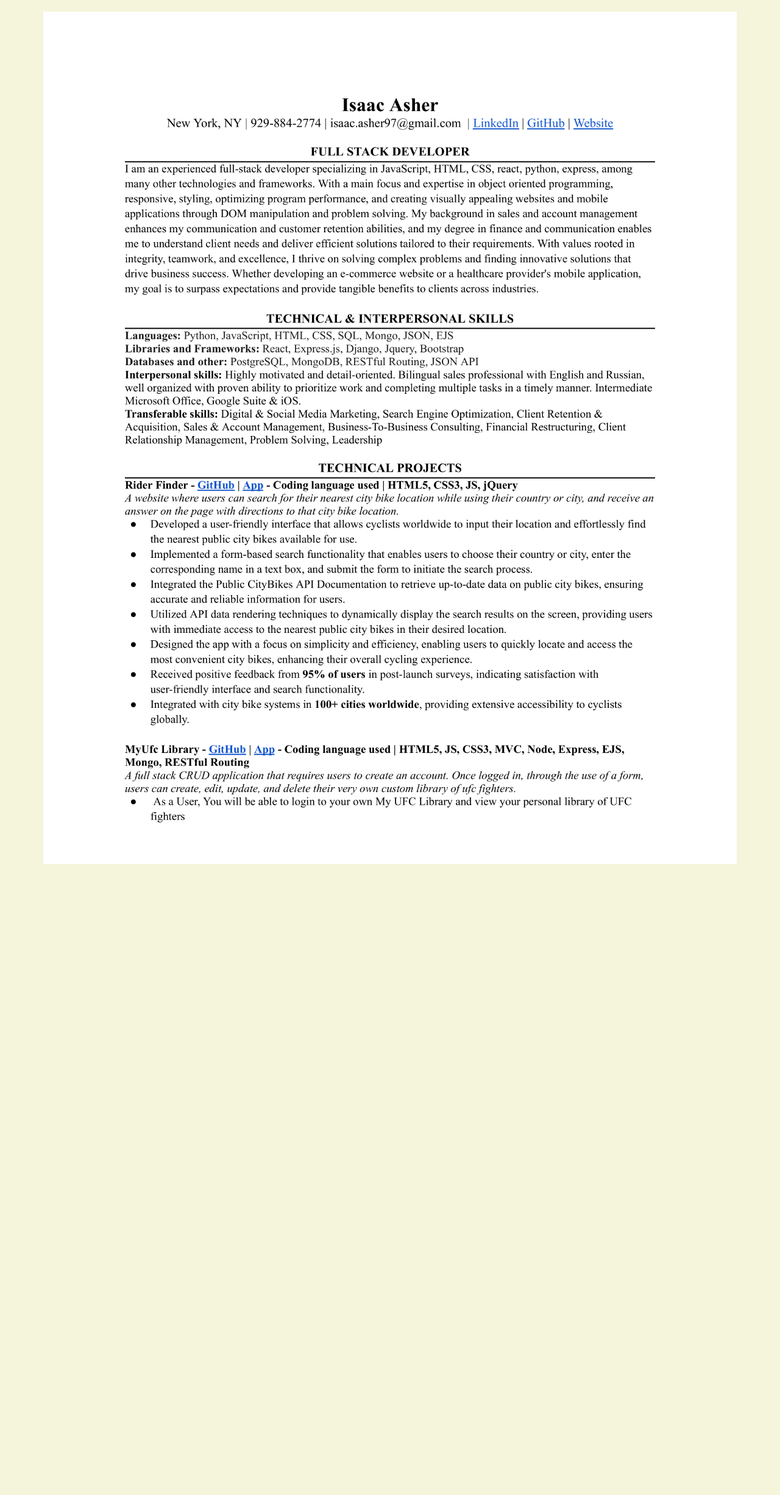
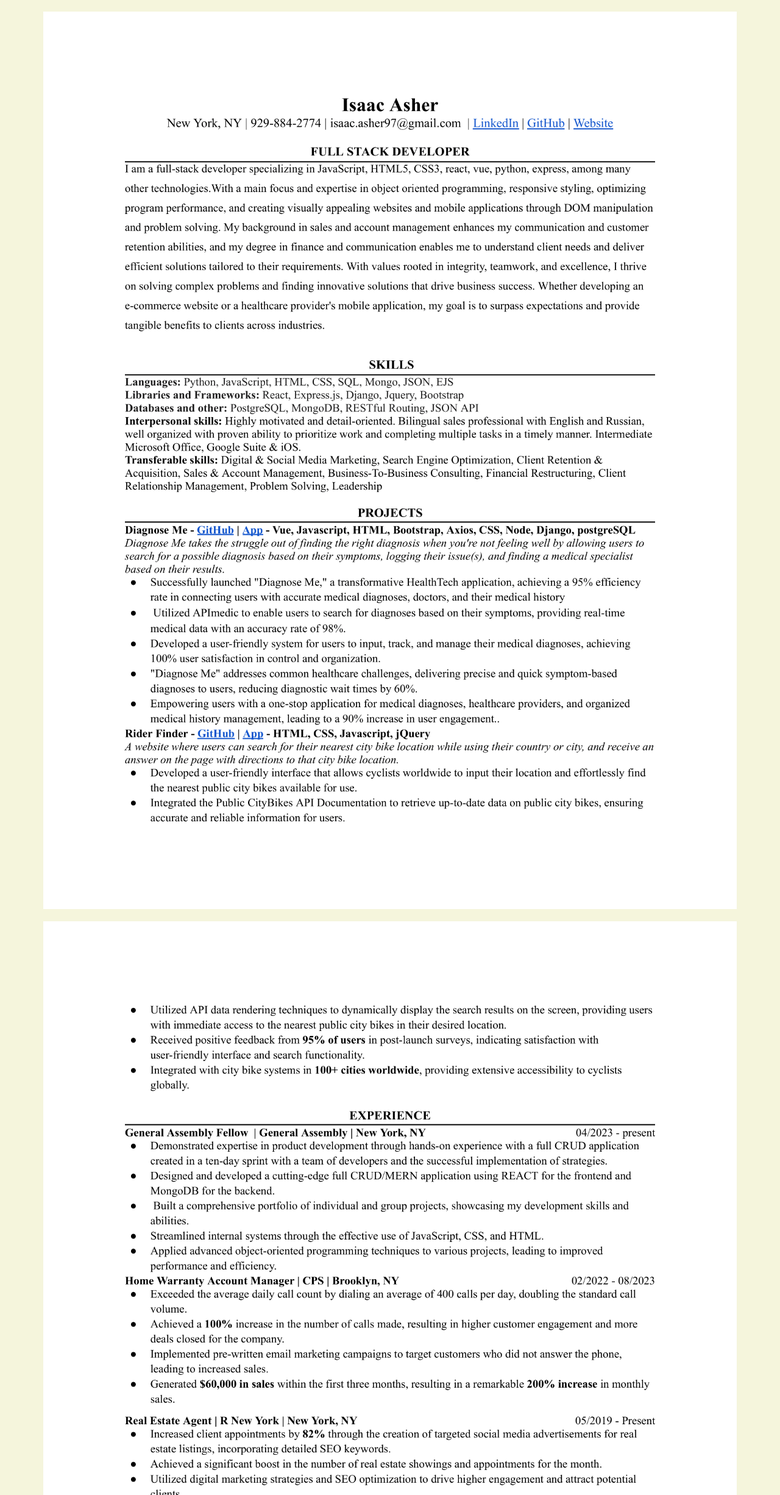
Before and after one commit to isaacasher97/myPortfolio, a plain HTML site: page resume.html in a window 1280 px wide. Shown: the part 108-2560 px from the top of the page at 61% size. Drawn offline with Linux system fonts and the light colour scheme.

Commit message:
resume page up to date

```diff
--- a/resume.html
+++ b/resume.html
@@ -12,8 +12,8 @@
     <h1 style="text-align: center;">My Resumé</h1>
     </div>
     <div style="display: flex; flex-direction: column; gap: 20px; align-items: center;">
-    <img style="max-width: 90%;" src="./img/resume-one.png">
-    <img style="max-width: 90%;" src="/img/resume-two.png">
+    <img style="max-width: 90%;" src="./img/Full-Stack Dev Resume - Updated 10_18_23-1.png">
+    <img style="max-width: 90%;" src="/img/Full-Stack Dev Resume - Updated 10_18_23-2.png">
     </div>
 </body>
 </html>
```
Also changed, not shown: img/Full-Stack Dev Resume - Updated 10_18_23-1.png (added), img/Full-Stack Dev Resume - Updated 10_18_23-2.png (added).
